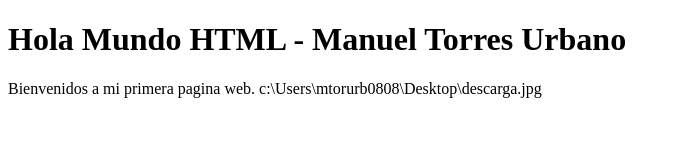
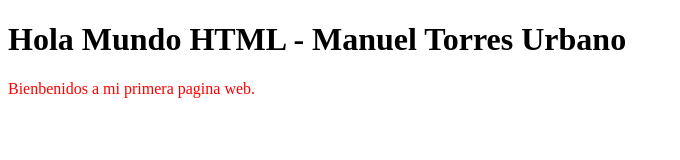
Before and after one commit to manu847/hola-mundo-html, a plain HTML site: page index.html in a window 1280 px wide. Shown: the whole page, without its empty margins (0-680 px from the left). Drawn offline with Linux system fonts and the light colour scheme.

Commit message:
cambios en el estilo de parrafo

```diff
--- a/index.html
+++ b/index.html
@@ -6,8 +6,6 @@
 </head>
 <body>
 	<h1>Hola Mundo HTML - Manuel Torres Urbano</h1>
-	<p>Bienvenidos a mi primera pagina web.
-		c:\Users\mtorurb0808\Desktop\descarga.jpg
-	</p>
+	<p style="color:red">Bienbenidos a mi primera pagina web.</p>
 </body>
 </html>
```
